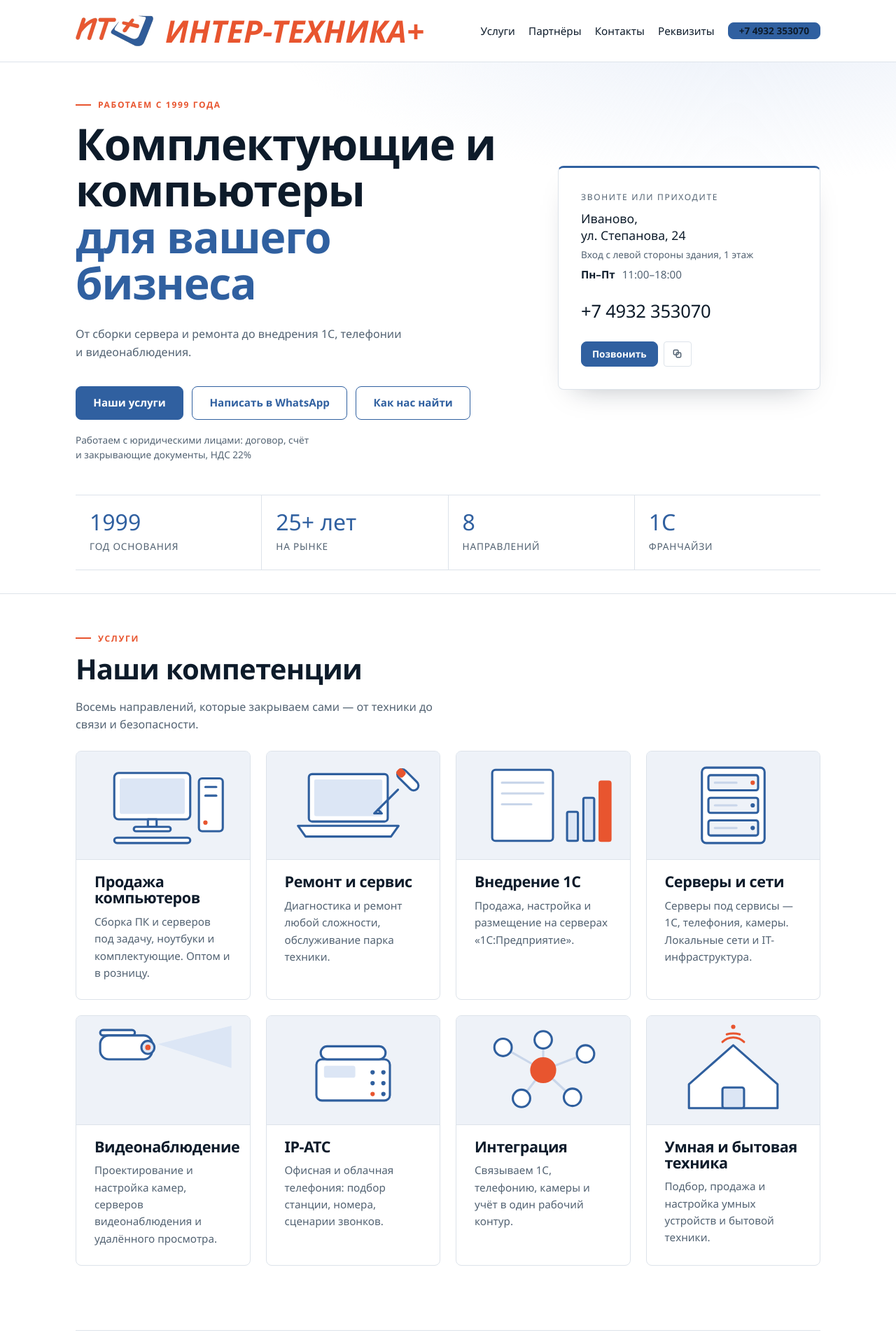
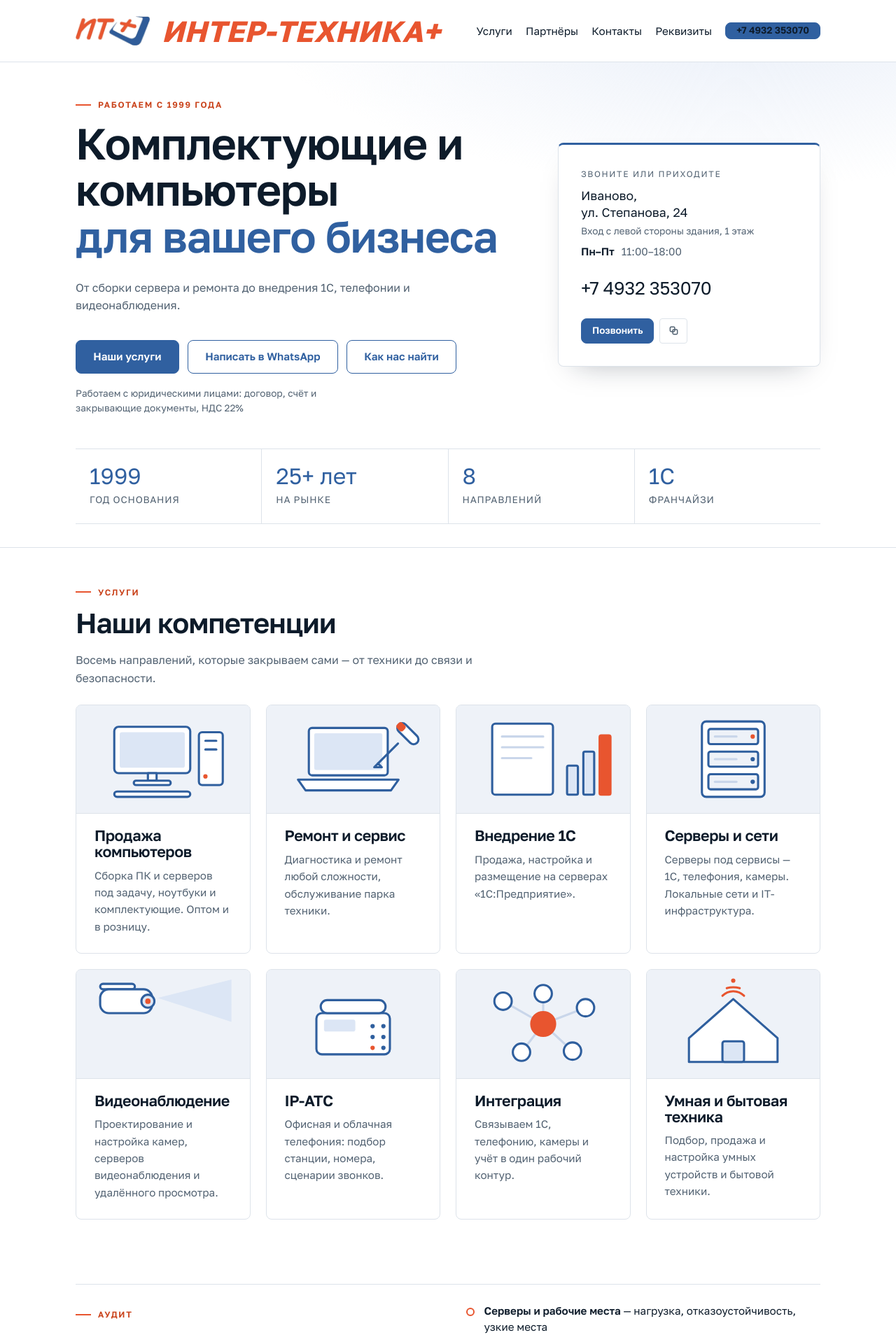
Before and after one commit to 160ru/ivu-site, a PHP site: page /index.html in a window 1280 px wide. Shown: the top 1908 px of the page at 70% size. Run offline with PHP 8.4, Linux system fonts and the light colour scheme.

Commit message:
Свой шрифт Golos Text вместо системного: одинаково на всех платформах; контрастный красный для подписей

```diff
--- a/assets/style.css
+++ b/assets/style.css
@@ -16,19 +16,20 @@
   --blue: #3060a0;        /* синий из логотипа */
   --blue-dark: #24487a;
   --blue-soft: #e8eef8;
-  --red: #e8552f;         /* красно-оранжевый из логотипа */
+  --red: #e8552f;         /* красно-оранжевый из логотипа — для графики */
   --red-dark: #c8431f;
+  --red-text: #c9421a;    /* тот же тон, но контраст 4,9:1 — для мелкого текста */
 
   /* Типографика */
-  --font-display: "Bahnschrift", "Segoe UI Variable Display", "Segoe UI", system-ui, sans-serif;
-  --font-body: "Segoe UI", system-ui, -apple-system, Roboto, Arial, sans-serif;
+  --font-display: "Golos Text", "Bahnschrift", "Segoe UI", system-ui, sans-serif;
+  --font-body: "Golos Text", "Segoe UI", system-ui, -apple-system, Roboto, Arial, sans-serif;
 
   /* Сетка */
   --wrap: clamp(1160px, 88vw, 1560px);
   --gutter: clamp(20px, 5vw, 48px);
   --radius: 8px;
   --shadow: 0 18px 40px -24px rgba(13, 27, 42, .35);
-  --brand-size: clamp(20px, calc(7.3vw - 3px), 44px);   /* знак и надпись одного размера, всегда влезают */
+  --brand-size: clamp(20px, calc(7vw - 3px), 42px);   /* знак и надпись одного размера, всегда влезают */
 }
 
 *,
@@ -259,7 +260,7 @@ p:last-child { margin-bottom: 0; }
   font-weight: 600;
   letter-spacing: .14em;
   text-transform: uppercase;
-  color: var(--red);
+  color: var(--red-text);
   margin: 0 0 1.1em;
 }
 .eyebrow::before {
@@ -1171,3 +1172,45 @@ a.news-item__title:hover { color: var(--blue); border-color: var(--blue); }
 .about-text p,
 .audit__lead,
 .section-lead { max-width: 70ch; }
+/* ---------- Шрифт ----------
+   Golos Text — свободный шрифт с кириллицей (лицензия OFL).
+   Лежит на своём хостинге: одинаково выглядит на Windows, iPhone и Android.
+   Вариативный: один файл покрывает все насыщенности от 400 до 900.
+   unicode-range говорит браузеру, что грузить: русская страница берёт
+   cyrillic + latin, остальное — только при необходимости. */
+
+@font-face {
+  font-family: "Golos Text";
+  font-style: normal;
+  font-weight: 400 900;
+  font-display: swap;
+  src: url("fonts/golos-cyrillic.woff2") format("woff2");
+  unicode-range: U+0301, U+0400-045F, U+0490-0491, U+04B0-04B1, U+2116;
+}
+
+@font-face {
+  font-family: "Golos Text";
+  font-style: normal;
+  font-weight: 400 900;
+  font-display: swap;
+  src: url("fonts/golos-cyrillic-ext.woff2") format("woff2");
+  unicode-range: U+0460-052F, U+1C80-1C8A, U+20B4, U+2DE0-2DFF, U+A640-A69F, U+FE2E-FE2F;
+}
+
+@font-face {
+  font-family: "Golos Text";
+  font-style: normal;
+  font-weight: 400 900;
+  font-display: swap;
+  src: url("fonts/golos-latin.woff2") format("woff2");
+  unicode-range: U+0000-00FF, U+0131, U+0152-0153, U+02BB-02BC, U+02C6, U+02DA, U+02DC, U+0304, U+0308, U+0329, U+2000-206F, U+20AC, U+2122, U+2191, U+2193, U+2212, U+2215, U+FEFF, U+FFFD;
+}
+
+@font-face {
+  font-family: "Golos Text";
+  font-style: normal;
+  font-weight: 400 900;
+  font-display: swap;
+  src: url("fonts/golos-latin-ext.woff2") format("woff2");
+  unicode-range: U+0100-02BA, U+02BD-02C5, U+02C7-02CC, U+02CE-02D7, U+02DD-02FF, U+0304, U+0308, U+0329, U+1D00-1DBF, U+1E00-1E9F, U+1EF2-1EFF, U+2020, U+20A0-20AB, U+20AD-20C0, U+2113, U+2C60-2C7F, U+A720-A7FF;
+}
--- a/index.html
+++ b/index.html
@@ -24,7 +24,8 @@
 
   <link rel="icon" href="assets/icon.png" type="image/png">
   <link rel="apple-touch-icon" href="assets/icon.png">
-  <link rel="stylesheet" href="assets/style.css?v=20261145">
+  <link rel="preload" href="assets/fonts/golos-cyrillic.woff2" as="font" type="font/woff2" crossorigin>
+  <link rel="stylesheet" href="assets/style.css?v=20261148">
 
   <script type="application/ld+json">
   {
```
Also changed, not shown: .htaccess, assets/fonts/golos-cyrillic-ext.woff2 (added), assets/fonts/golos-cyrillic.woff2 (added), assets/fonts/golos-latin-ext.woff2 (added), assets/fonts/golos-latin.woff2 (added), 4 other files.
